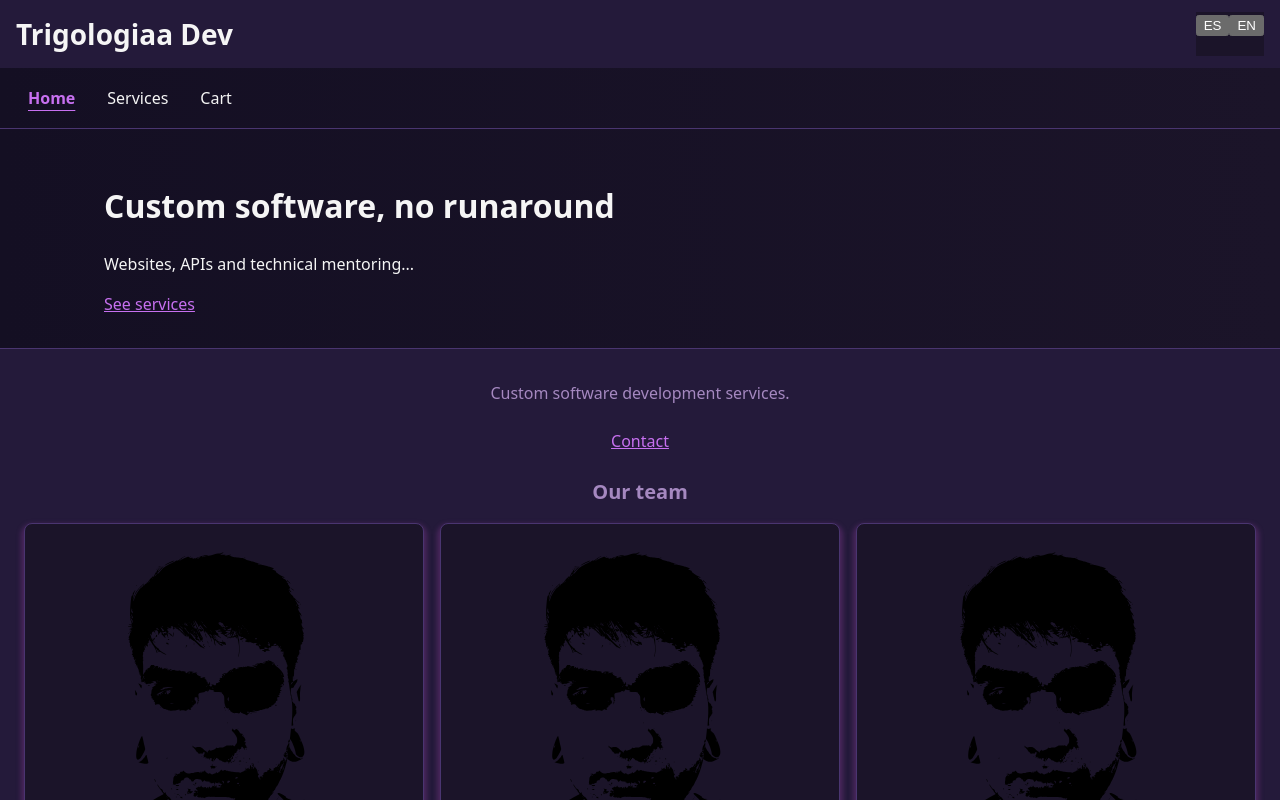
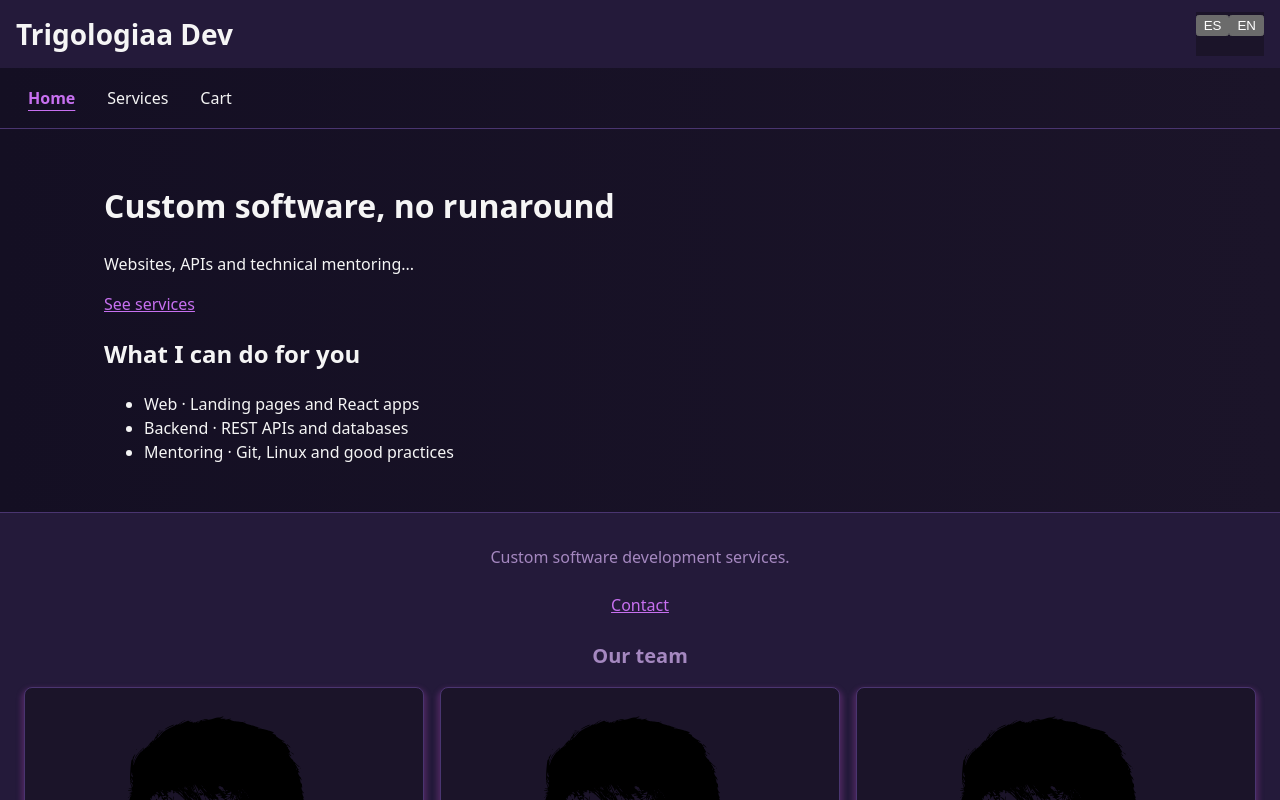
Before and after one commit to trigologiaa/frontend, a React (Vite) app: page / in a window 1280 px wide. Shown: the top 800 px of the page. Built offline with nearby package versions, Linux system fonts and the light colour scheme.

Commit message:
feat(home): show three highlights

```diff
--- a/src/features/home/pages/Home.jsx
+++ b/src/features/home/pages/Home.jsx
@@ -8,6 +8,14 @@ export function Home() {
 			<h1>{t("home.title")}</h1>
 			<p>{t("home.pitch")}</p>
 			<Link to="/servicios">{t("home.cta")}</Link>
+			<section aria-labelledby="highlights-title">
+				<h2 id="highlights-title">{t("home.highlights.title")}</h2>
+				<ul>
+					<li>{t("home.highlights.web")}</li>
+					<li>{t("home.highlights.backend")}</li>
+					<li>{t("home.highlights.mentoring")}</li>
+				</ul>
+			</section>
 		</>
 	);
 }
--- a/src/i18n/locales/en.json
+++ b/src/i18n/locales/en.json
@@ -2,7 +2,13 @@
 	"home": {
 		"title": "Custom software, no runaround",
 		"pitch": "Websites, APIs and technical mentoring...",
-		"cta": "See services"
+		"cta": "See services",
+		"highlights": {
+			"title": "What I can do for you",
+			"web": "Web · Landing pages and React apps",
+			"backend": "Backend · REST APIs and databases",
+			"mentoring": "Mentoring · Git, Linux and good practices"
+		}
 	},
 	"nav": {
 		"home": "Home",
--- a/src/i18n/locales/es.json
+++ b/src/i18n/locales/es.json
@@ -2,7 +2,13 @@
 	"home": {
 		"title": "Software a tu medida, sin vueltas",
 		"pitch": "Sitios web, APIs y mentoría técnica...",
-		"cta": "Ver servicios"
+		"cta": "Ver servicios",
+		"highlights": {
+			"title": "Qué puedo hacer por vos",
+			"web": "Web · Landing pages y aplicaciones React",
+			"backend": "Backend · APIs REST y bases de datos",
+			"mentoring": "Mentoría · Git, Linux y buenas prácticas"
+		}
 	},
 	"nav": {
 		"home": "Inicio",
```
Also changed, not shown: 1 other file (tests, documents, lock files or other folders).
